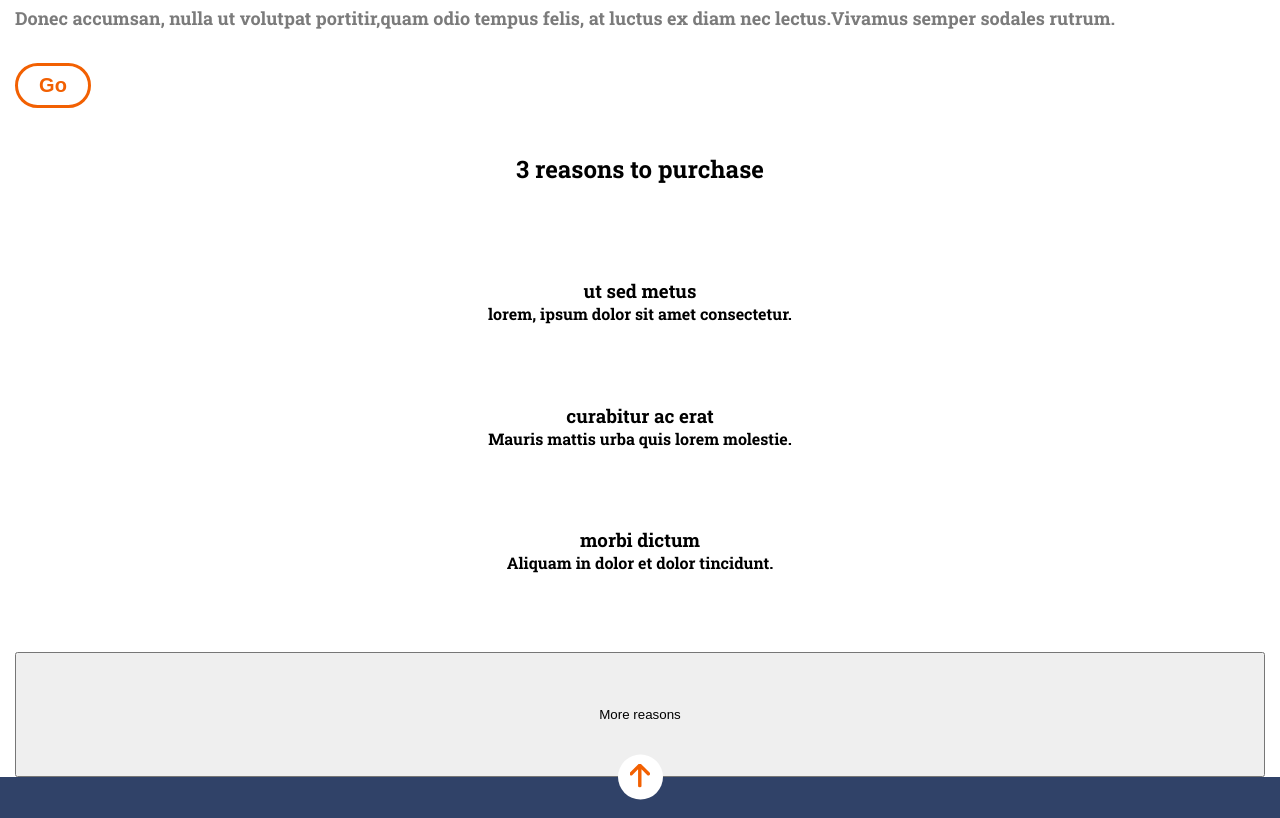
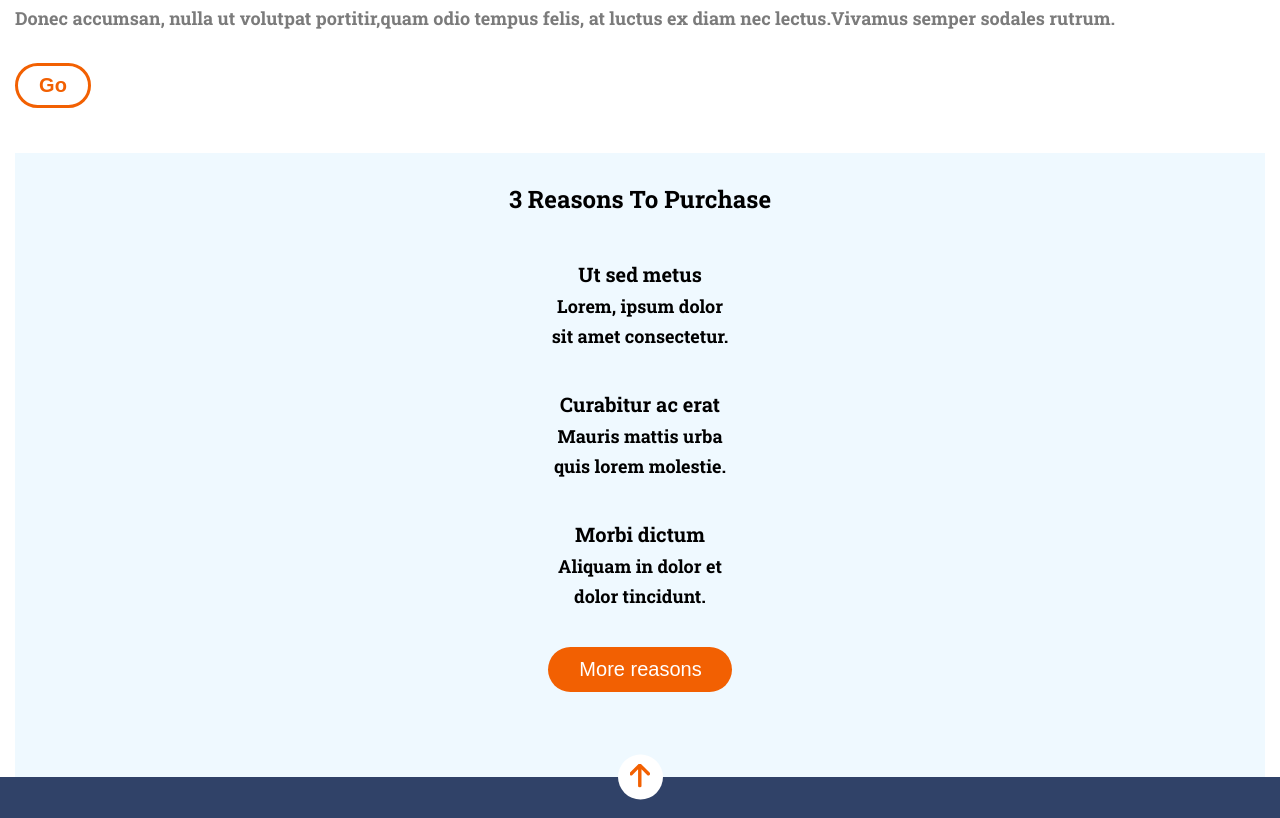
Before and after one commit to Adalab/modulo-1-evaluacion-final-RocioDols, a website: page src/html/index.html in a window 1280 px wide. Shown: the part 902-1720 px from the top of the page. Drawn offline with nearby package versions, Linux system fonts and the light colour scheme; files that its build step writes are made by us from their sources; files whose address does not match are found by name.

Commit message:
finishMain

```diff
--- a/src/html/partials/main.html
+++ b/src/html/partials/main.html
@@ -10,26 +10,28 @@
             <button class="button_go">go</button>
         </article>
     </section>
+
     <section class="main_section2">
         <h2 class="h2 reasons_title">3 reasons to purchase</h2>
         <article class="reason_item">
-            <h3>ut sed metus</h3>
-            <p>
+            <h3 class="h3">Ut sed metus</h3>
+            <p class="p">
                 lorem, ipsum dolor sit amet consectetur.
             </p>
         </article>
         <article class="reason_item">
-            <h3>curabitur ac erat</h3>
-            <p>
+            <h3 class="h3">curabitur ac erat</h3>
+            <p class="p">
                 Mauris mattis urba quis lorem molestie.
             </p>
-        </article class="reason_item">
-        <article>
-            <h3>morbi dictum</h3>
-            <p>
+        </article>
+        <article class="reason_item">
+            <h3 class="h3">morbi dictum</h3>
+            <p class="p">
                 Aliquam in dolor et dolor tincidunt.
             </p>
         </article>
         <button class="reason_button">More reasons</button>
+
     </section>
 </main>
--- a/src/scss/layout/_page.scss
+++ b/src/scss/layout/_page.scss
@@ -39,11 +39,52 @@
     background-color: white;
 }
 
+// SECCION GRID//
+
 .main_section2{
     display: grid;
     grid-template-columns: 1fr;
-    grid-template-rows: repeat(5,1fr);
+    grid-template-rows:105px repeat(4,1fr);
     height: 624px;
     text-align: center;
+    background-color: #EFF9FF;
 
 }
+.reasons_title{
+   padding-top: 30px;
+   text-transform: capitalize;
+   font-weight: bold;
+}
+.h3{
+    font-size: 20px;
+    line-height: 1.67;
+    font-weight: 900;
+}
+.h3::first-letter{
+    text-transform: uppercase;
+}
+.p{
+    font-size: 18px;
+    font-weight: lighter;
+    line-height: 30px;
+    font-weight:lighter;
+}
+p::first-letter {
+    text-transform: uppercase;
+}
+.reason_item{
+    margin:0 auto;
+    max-width: 180px;
+}
+.reason_button{
+    background-color: #f26002;
+    margin: 0 auto;
+    width: 184px;
+    height: 45px;
+    padding: 0 29.5px 0 30.5px;
+    border: none;
+    border-radius: 22.5px;
+    font-size: 20px;
+    color: white;
+    font-weight: 500;
+}
```
Also changed, not shown: docs/more-info.html (deleted, +0 -37 lines).
